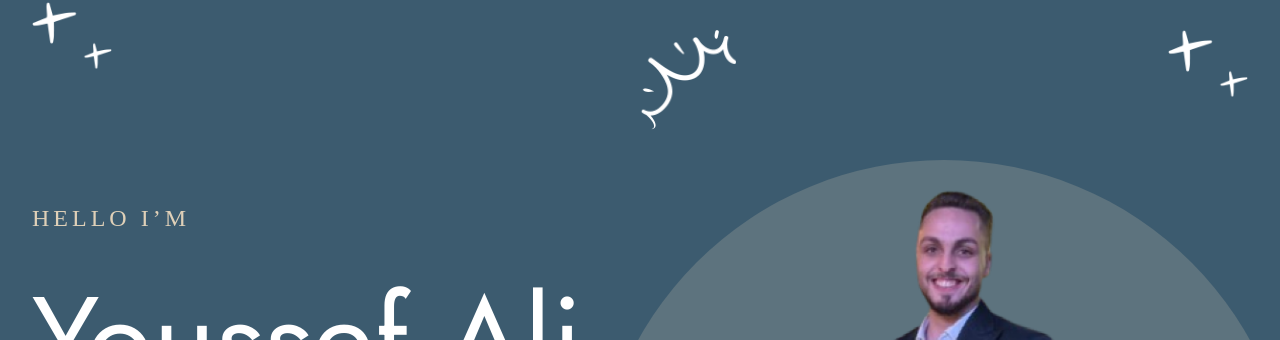
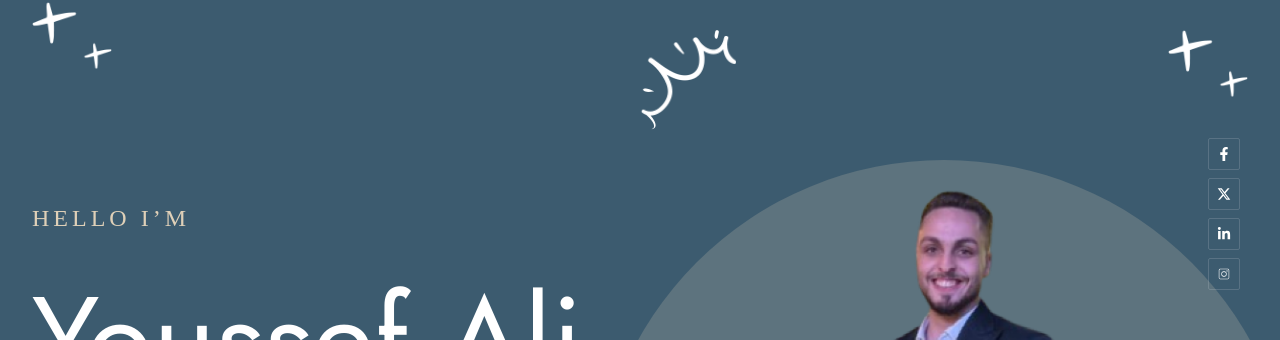
Before and after one commit to IbrahimElsharawy/Portfolio, a React (Vite) app: page / in a window 1280 px wide. Shown: the part 166-506 px from the top of the page. Built offline with nearby package versions, Linux system fonts and the light colour scheme; a web font is replaced by a local one.

Commit message:
add social

```diff
--- a/src/components/Footer.jsx
+++ b/src/components/Footer.jsx
@@ -5,6 +5,7 @@ import { FaXTwitter } from "react-icons/fa6";
 import { FaLinkedinIn } from "react-icons/fa6";
 import { CiInstagram } from "react-icons/ci";
 import star from "../assets/star.png";
+
 const Footer = () => {
   return (
     <div className="bg-sky-1 relative">
--- a/src/components/Home.jsx
+++ b/src/components/Home.jsx
@@ -8,6 +8,11 @@ import imgOne from "../assets/homeSecondPart/imgOne.png"
 import imgTwo from "../assets/homeSecondPart/imgTwo.png"
 import imgThree from "../assets/homeSecondPart/imgThree.png"
 import imgFour from "../assets/homeSecondPart/imgFour.png"
+import { FaFacebookF } from "react-icons/fa";
+import { FaXTwitter } from "react-icons/fa6";
+import { FaLinkedinIn } from "react-icons/fa6";
+import { CiInstagram } from "react-icons/ci";
+import { Link } from "react-router-dom";
 
 function Home() {
   return (
@@ -16,7 +21,7 @@ function Home() {
 
       <div className="bg-primary-light">
         <div>
-          <div className="flex items-center container  max-md:pl-4 max-md:pr-0 pt-20 sm:pt-36 lg:pt-48 ">
+          <div className="flex relative items-center container  max-md:pl-4 max-md:pr-0 pt-20 sm:pt-36 lg:pt-48 ">
             <div className="flex-1 relative z-[2]">
               <span className="absolute top-[-100px] md:top-[-120px] lg:top-[-200px] left-0 block">
                 <img src={twoStars} alt="" className="w-14 md:w-20" />
@@ -56,10 +61,24 @@ function Home() {
                 <img src={image} alt="" className="object-cover h-[320px] sm:h-[450px]  lg:h-[600px]" />
               </div>
             </div>
+            <ul className="hidden md:flex absolute flex-col gap-2 text-sm text-white top-[240px] right-10 z-[9999]">
+              <li className="border-[#CCD3D933] rounded-[2px] flex justify-center items-center border">
+                <Link to={""}  className="px-2 py-2  "><FaFacebookF className=""/></Link>
+              </li>
+              <li className="border-[#CCD3D933] rounded-[2px] flex justify-center items-center border">
+                <Link to={""}  className="px-2 py-2  "><FaXTwitter/></Link>
+              </li>
+              <li className="border-[#CCD3D933] rounded-[2px] flex justify-center items-center border">
+                <Link to={""}  className="px-2 py-2  "><FaLinkedinIn/></Link>
+              </li>
+              <li className="border-[#CCD3D933] rounded-[2px] flex justify-center items-center border">
+                <Link to={""}  className="px-2 py-2  "><CiInstagram/></Link>
+              </li>
+            </ul>
           </div>
         </div>
       </div>
-      <div className="bg-sky-1 relative py-20 sm:py-48 z-10 relative">
+      <div className="bg-sky-1  py-20 sm:py-48 z-10 relative">
           <div className="grid  xl:items-start md:grid-cols-2 lg:grid-cols-3 xl:grid-cols-4 gap-8 container max-sm:px-4">
           <div  className="flex flex-col shadow-skyShadow items-center   py-20  gap-6 bg-white rounded-[30px] ">
               <img src={imgOne} alt="" className="w-16"/>
--- a/src/components/Navbar.jsx
+++ b/src/components/Navbar.jsx
@@ -1,4 +1,3 @@
-import { NavLink } from "react-router-dom";
 import PopupMenu from "./shared/PopupMenu";
 
 function Navbar() {
```
Also changed, not shown: 1 other file (tests, documents, lock files or other folders).
